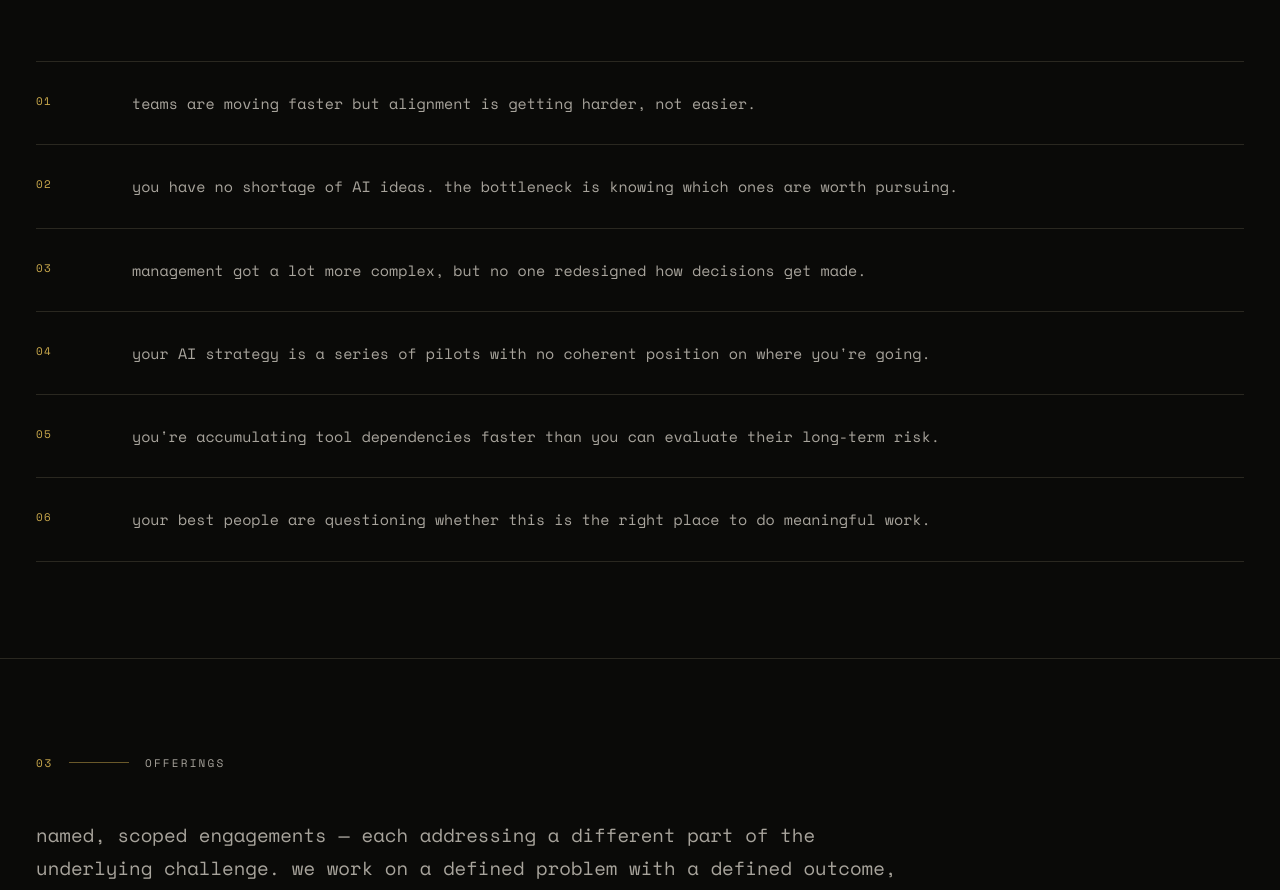
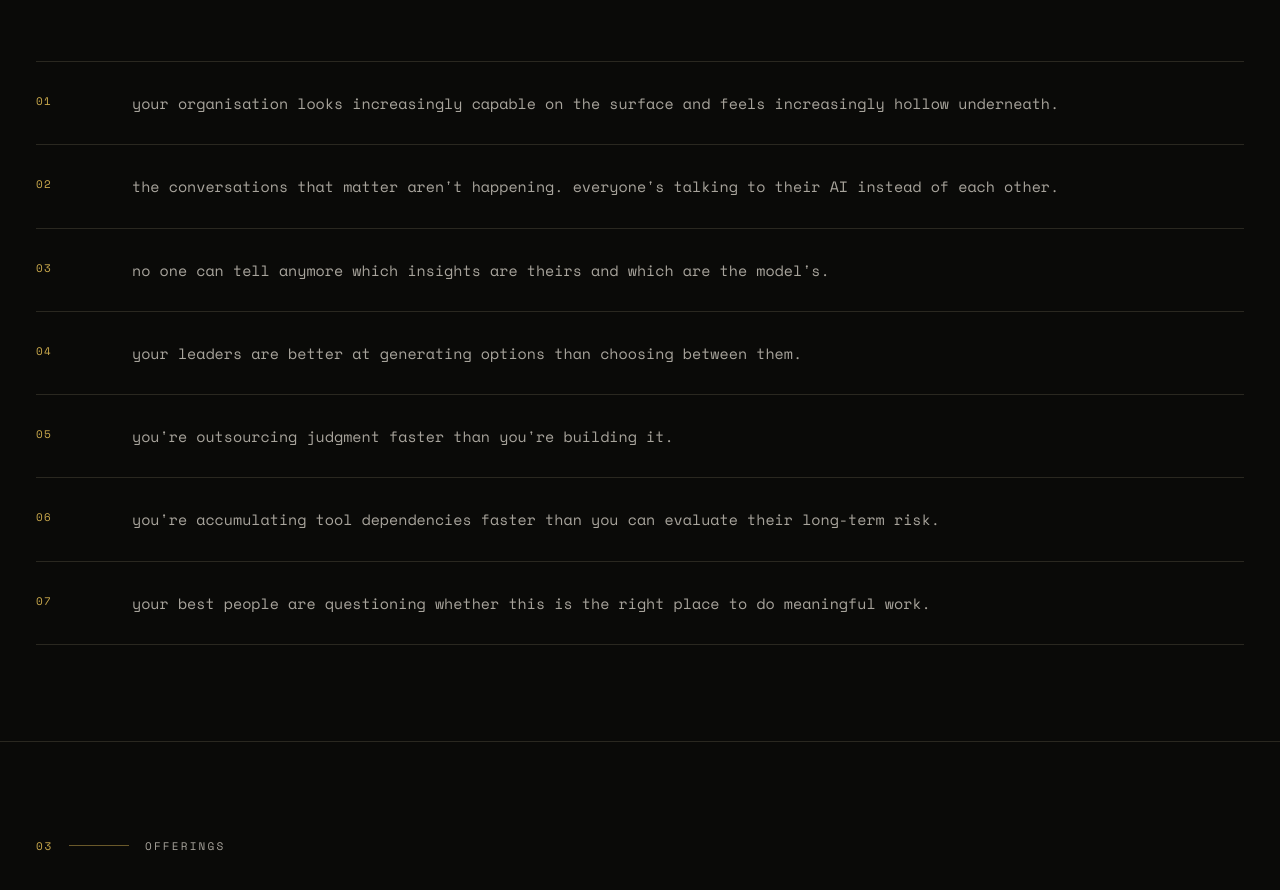
Before and after one commit to kateabeecroft-code/noumena-labs, a plain HTML site: page index.html in a window 1280 px wide. Shown: the part 2183-3073 px from the top of the page. Drawn offline with nearby package versions, Linux system fonts and the light colour scheme.

Commit message:
Update problem list with new 7-point copy
Co-Authored-By: Claude Sonnet 4.6 <noreply@anthropic.com>

```diff
--- a/index.html
+++ b/index.html
@@ -583,26 +583,30 @@
     <div class="problem-list">
       <div class="problem-item">
         <span class="problem-num">01</span>
-        <span class="problem-text">teams are moving faster but alignment is getting harder, not easier.</span>
+        <span class="problem-text">your organisation looks increasingly capable on the surface and feels increasingly hollow underneath.</span>
       </div>
       <div class="problem-item">
         <span class="problem-num">02</span>
-        <span class="problem-text">you have no shortage of AI ideas. the bottleneck is knowing which ones are worth pursuing.</span>
+        <span class="problem-text">the conversations that matter aren't happening. everyone's talking to their AI instead of each other.</span>
       </div>
       <div class="problem-item">
         <span class="problem-num">03</span>
-        <span class="problem-text">management got a lot more complex, but no one redesigned how decisions get made.</span>
+        <span class="problem-text">no one can tell anymore which insights are theirs and which are the model's.</span>
       </div>
       <div class="problem-item">
         <span class="problem-num">04</span>
-        <span class="problem-text">your AI strategy is a series of pilots with no coherent position on where you're going.</span>
+        <span class="problem-text">your leaders are better at generating options than choosing between them.</span>
       </div>
       <div class="problem-item">
         <span class="problem-num">05</span>
+        <span class="problem-text">you're outsourcing judgment faster than you're building it.</span>
+      </div>
+      <div class="problem-item">
+        <span class="problem-num">06</span>
         <span class="problem-text">you're accumulating tool dependencies faster than you can evaluate their long-term risk.</span>
       </div>
       <div class="problem-item">
-        <span class="problem-num">06</span>
+        <span class="problem-num">07</span>
         <span class="problem-text">your best people are questioning whether this is the right place to do meaningful work.</span>
       </div>
     </div>
```
